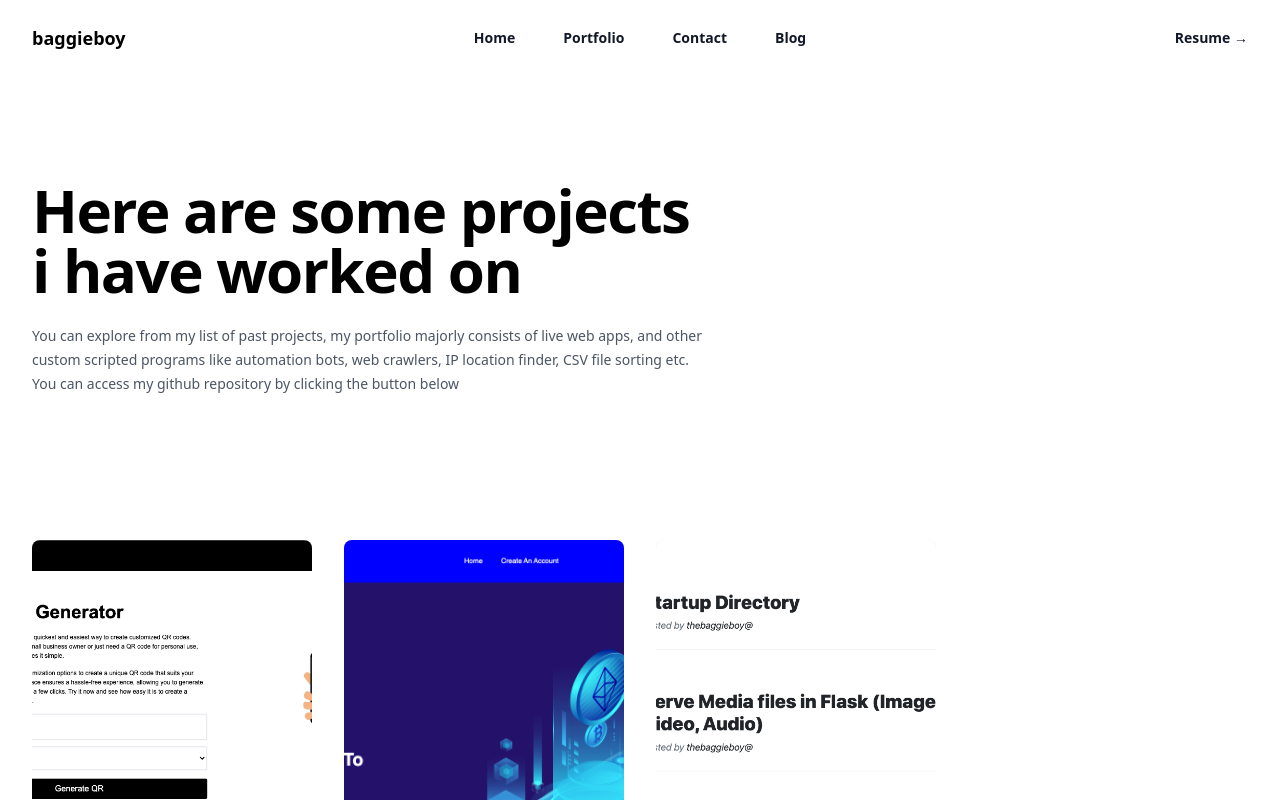
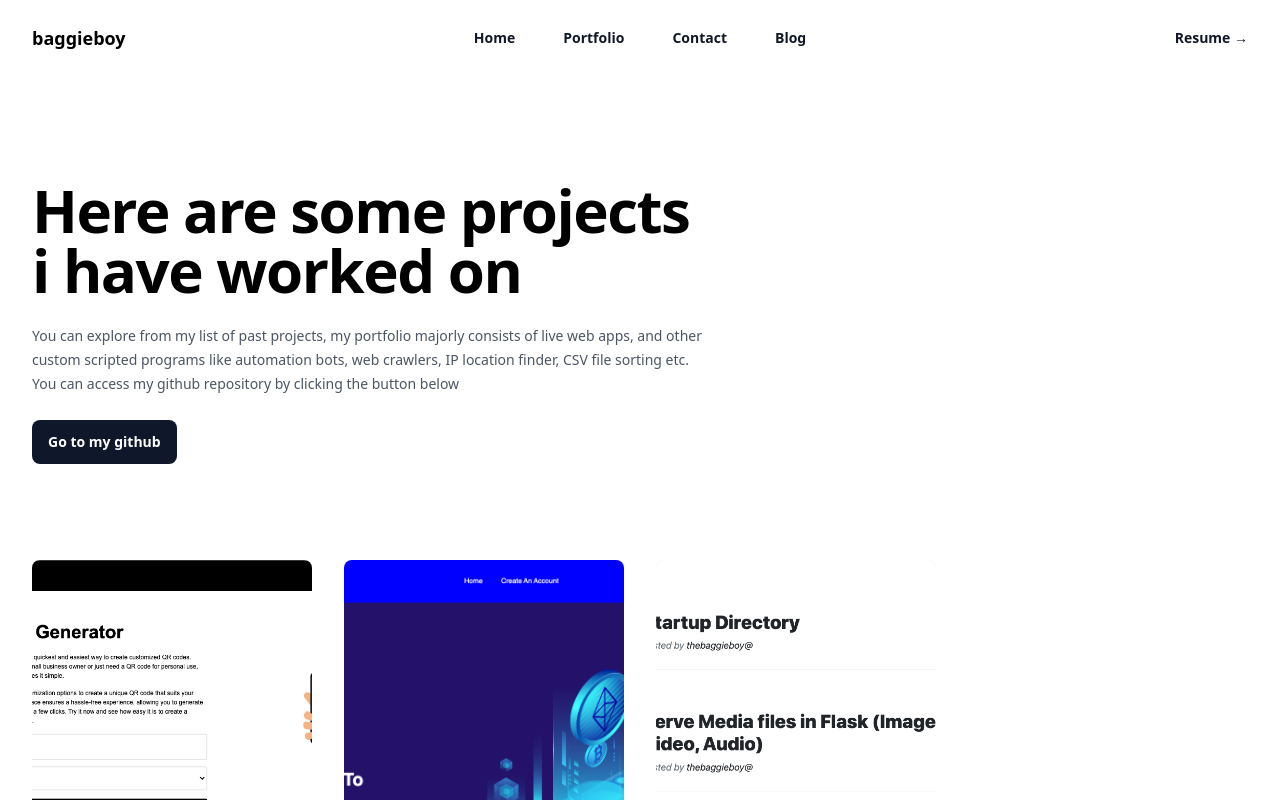
Before and after one commit to thebaggieboy/thebaggieboy.github.io, a Next.js app: page /portfolio in a window 1280 px wide. Shown: the top 800 px of the page. Built offline with nearby package versions, Linux system fonts and the light colour scheme.

Commit message:
UI changes

```diff
--- a/components/Hero.tsx
+++ b/components/Hero.tsx
@@ -30,7 +30,10 @@ export default function Hero() {
               I am an innovative Software Engineer adept at working with customers, team members and project leaders to accomplish and update tasks according to timelines.
 
               </motion.p> <br/>
-              <motion.a href="/Resume-Enimofe-Odujirin-2023.pdf" initial={{opacity:0}} animate={{opacity:1}} whileHover={{scale:1.5}} transition={{delay:0.8, duration:1.2}} className='inline-flex rounded-lg text-sm font-semibold py-3 px-4 bg-slate-900 text-white hover:bg-slate-700'>Check out my resume</motion.a>
+              <motion.a href="/Resume-Enimofe-Odujirin-2023.pdf" initial={{opacity:0}} animate={{opacity:1}}
+               whileHover={{scale:1.5}}
+               transition={{delay:0.8, duration:1.2}}
+               className='inline-flex rounded-lg text-sm font-semibold py-3 px-4 bg-slate-900 text-white hover:bg-slate-700'>Check out my resume</motion.a>
 
             </div>
           </div>
--- a/pages/portfolio.tsx
+++ b/pages/portfolio.tsx
@@ -63,7 +63,7 @@ type Products ={
               You can access my github repository by clicking the button below
             </p>
             <br/>
-            <a href="https://github.com/thebaggieboy" className="p-2 text-white bg-dark rounded"> Go to my github</a>
+            <a href="https://github.com/thebaggieboy" className="inline-flex rounded-lg text-sm font-semibold py-3 px-4 bg-slate-900 text-white hover:bg-slate-700"> Go to my github</a>
           </div>
 
         </div>
```
